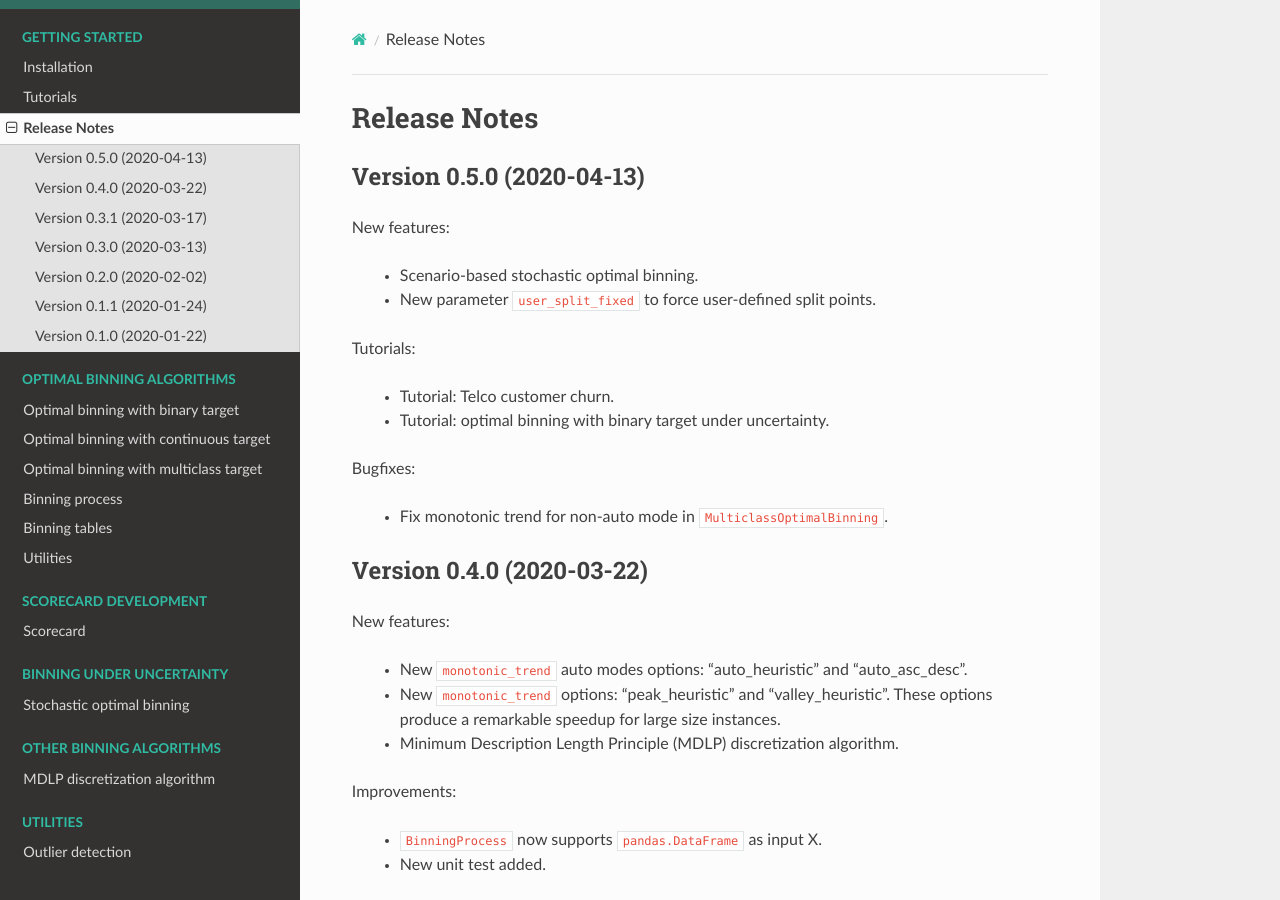
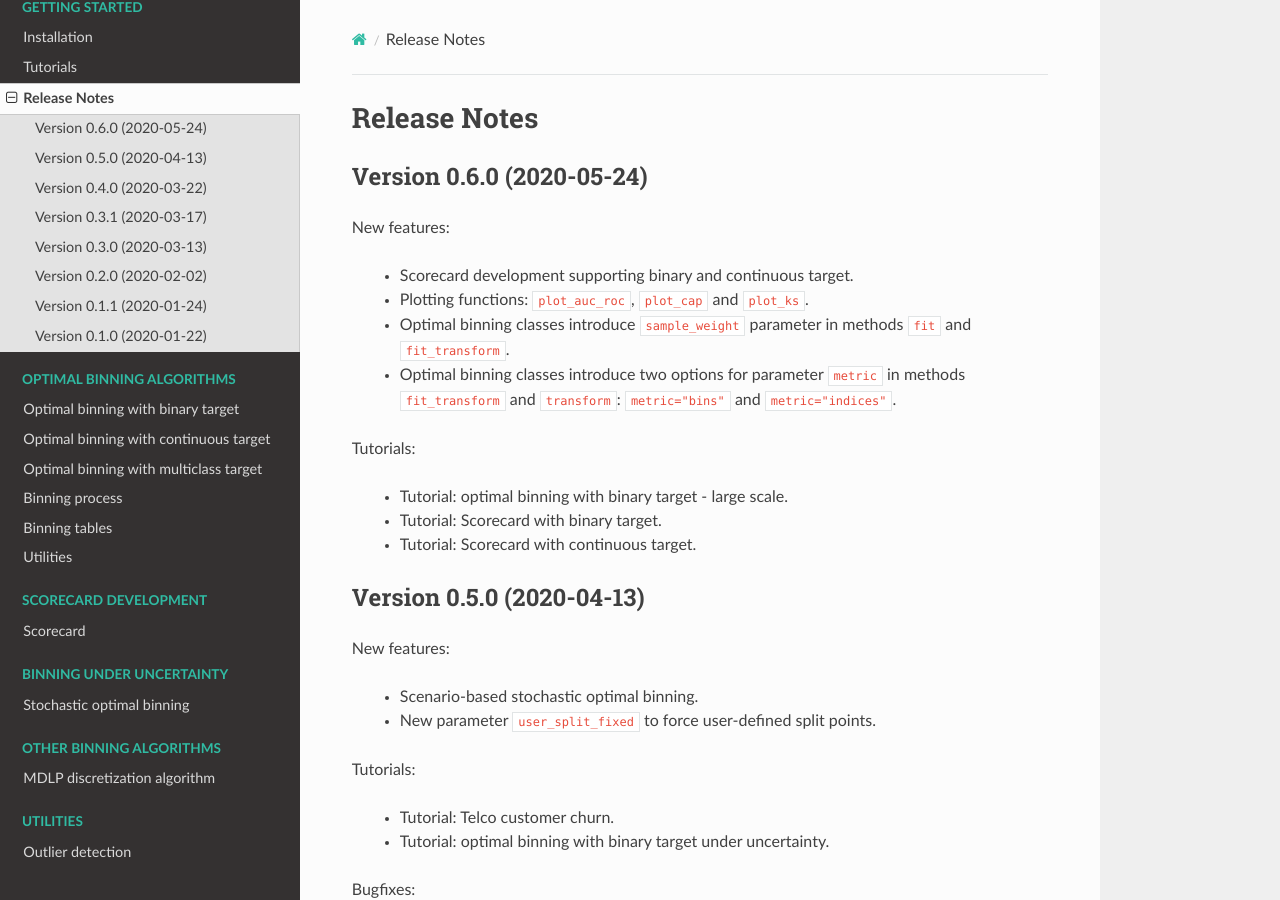
Before and after one commit to guillermo-navas-palencia/optbinning, a Sphinx documentation site: the page built from doc/source/release_notes.rst, in a window 1280 px wide and 900 px high. Built offline with Sphinx 7.4.7 and the Read the Docs theme 2.0.0, drawn with Linux system fonts in a browser that asks for light colours.

Commit message:
Update release notes for version 0.6.0

```diff
--- a/doc/source/release_notes.rst
+++ b/doc/source/release_notes.rst
@@ -1,5 +1,24 @@
 Release Notes
 =============
+
+
+Version 0.6.0 (2020-05-24)
+--------------------------
+
+New features:
+
+   - Scorecard development supporting binary and continuous target.
+   - Plotting functions: ``plot_auc_roc``, ``plot_cap`` and ``plot_ks``.
+   - Optimal binning classes introduce ``sample_weight`` parameter in methods ``fit`` and ``fit_transform``.
+   - Optimal binning classes introduce two options for parameter ``metric`` in methods ``fit_transform`` and ``transform``: ``metric="bins"`` and ``metric="indices"``.
+
+
+Tutorials:
+
+   - Tutorial: optimal binning with binary target - large scale.
+   - Tutorial: Scorecard with binary target.
+   - Tutorial: Scorecard with continuous target.
+
 
 Version 0.5.0 (2020-04-13)
 --------------------------
```
